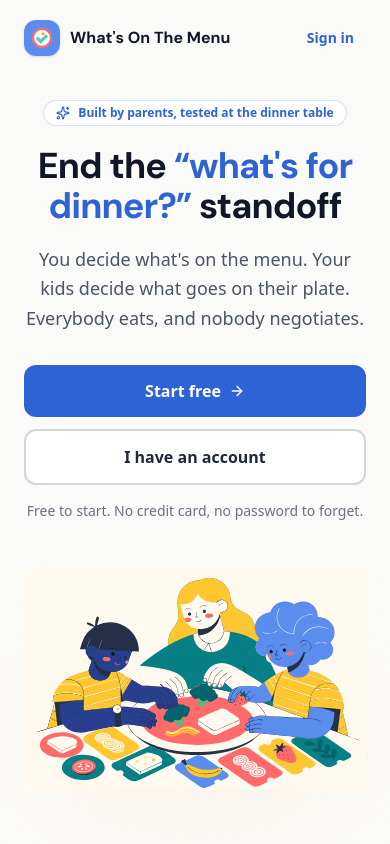
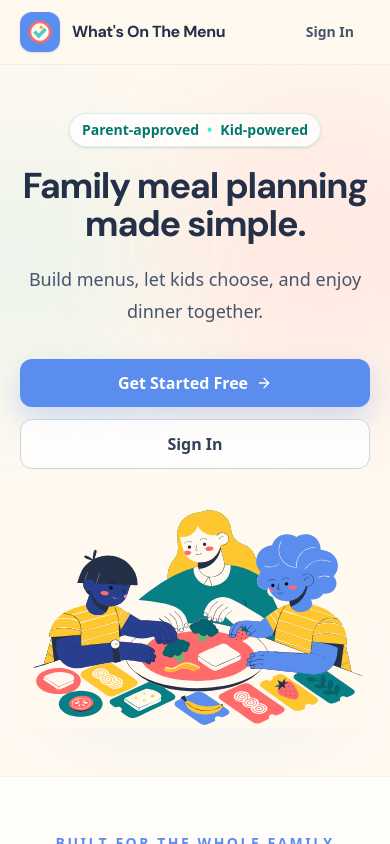
Before and after one commit to jeffeharris/whats-on-the-menu, a React (Vite) app: page / in a window 390 px wide. Built offline with nearby package versions, Linux system fonts and the light colour scheme; no server answers.

Commit message:
Restore the approved landing page

```diff
--- a/src/views/LandingPage.tsx
+++ b/src/views/LandingPage.tsx
@@ -1,144 +1,96 @@
 import { Link } from 'react-router-dom';
-import {
-  CalendarDays,
-  Sparkles,
-  History,
-  ShieldCheck,
-  MailCheck,
-  Salad,
-  Tablet,
-  ArrowRight,
-  Coffee,
-} from 'lucide-react';
+import { ArrowRight, CalendarDays, Smile, TrendingUp, Coffee } from 'lucide-react';
 import { BrandMark } from '../components/common/BrandMark';
 
 // Optional tip-jar link (e.g. Buy Me a Coffee); hidden when VITE_SUPPORT_URL is unset.
 const SUPPORT_URL = import.meta.env.VITE_SUPPORT_URL;
 
-const trustPoints = [
-  { icon: MailCheck, label: 'No passwords — just a magic link' },
-  { icon: Salad, label: '50 kid-friendly foods ready on day one' },
-  { icon: Tablet, label: 'Works on any phone or tablet' },
-];
-
-const steps = [
-  {
-    number: '01',
-    title: 'Stock your food library',
-    description:
-      'Start with 50 kid-tested foods, then add your own with a photo and a few tags. Every household gets its own editable copy.',
-  },
-  {
-    number: '02',
-    title: 'Build tonight’s menu',
-    description:
-      'Pick the options you’re willing to cook. Save the ones that work as presets and reuse them next week.',
-  },
-  {
-    number: '03',
-    title: 'Hand over the tablet',
-    description:
-      'Kid mode is big, bright, and tap-friendly. Kids build their own plate from what you already approved.',
-  },
-];
-
 const features = [
   {
     icon: CalendarDays,
-    title: 'Menus you build once',
-    description:
-      'Save the combinations that actually work as presets, then load a proven menu in a couple of taps.',
+    title: 'Plan Ahead',
+    description: 'Build weekly menus from your family\'s favorite foods and discover new ones together.',
+    iconStyle: 'bg-blue-50 text-blue-600',
   },
   {
-    icon: Sparkles,
-    title: 'Kid mode they ask for',
-    description:
-      'Photo-first food cards, a plate that fills as they choose, and stars for trying something new.',
+    icon: Smile,
+    title: 'Kid-Friendly',
+    description: 'Let kids pick their plates from parent-approved options — no more mealtime battles.',
+    iconStyle: 'bg-teal-50 text-teal-600',
   },
   {
-    icon: History,
-    title: 'Meal history worth keeping',
-    description:
-      'Review how dinner went, then look back to see which meals are keepers and which never leave the plate.',
-  },
-  {
-    icon: ShieldCheck,
-    title: 'A PIN between the modes',
-    description:
-      'Kids stay in kid mode. Your food library, profiles, and settings sit behind a parent PIN.',
+    icon: TrendingUp,
+    title: 'Track Progress',
+    description: 'See what your family loves, review meals together, and celebrate adventurous eaters.',
+    iconStyle: 'bg-amber-50 text-amber-600',
   },
 ];
 
 export function LandingPage() {
   return (
-    <div className="h-full overflow-y-auto bg-[var(--color-parent-bg)]">
-      {/* Header */}
-      <header className="mx-auto flex w-full max-w-6xl items-center justify-between px-6 py-5">
-        <Link
-          to="/"
-          aria-label="What's On The Menu home"
-          className="flex items-center gap-2.5 rounded-xl focus-visible:outline-2 focus-visible:outline-offset-2 focus-visible:outline-[var(--color-parent-primary-deep)]"
-        >
-          <BrandMark className="h-9 w-9 rounded-xl shadow-sm" />
-          <span className="font-[family-name:var(--font-heading)] text-base font-bold text-gray-900">
-            What&apos;s On The Menu
+    <div className="h-full overflow-y-auto bg-[var(--color-brand-cream)] text-[var(--color-brand-ink)]">
+      <header className="sticky top-0 z-20 border-b border-slate-900/5 bg-[var(--color-brand-cream)]/90 backdrop-blur-lg">
+        <div className="mx-auto flex max-w-6xl items-center justify-between px-5 py-3 sm:px-8">
+          <Link to="/" className="flex items-center gap-3" aria-label="What's On The Menu home">
+            <BrandMark className="h-10 w-10 rounded-xl shadow-sm" />
+            <span className="font-[family-name:var(--font-heading)] text-base font-bold tracking-tight sm:text-lg">
+              What's On The Menu
             </span>
           </Link>
+          <nav className="flex items-center gap-2" aria-label="Account">
             <Link
               to="/login"
-          className="rounded-lg px-3 py-2 text-sm font-semibold text-[var(--color-parent-primary-deep)] transition-colors hover:bg-[var(--color-parent-primary)]/10 focus-visible:outline-2 focus-visible:outline-offset-2 focus-visible:outline-[var(--color-parent-primary-deep)]"
+              className="rounded-xl px-4 py-2 text-sm font-semibold text-slate-600 transition-colors hover:bg-white/70 hover:text-[var(--color-parent-primary)]"
             >
-          Sign in
+              Sign In
             </Link>
+            <Link
+              to="/signup"
+              className="hidden rounded-xl bg-[var(--color-parent-primary)] px-4 py-2 text-sm font-semibold text-white shadow-sm transition-transform hover:-translate-y-0.5 sm:inline-flex"
+            >
+              Get Started
+            </Link>
+          </nav>
+        </div>
       </header>
 
-      {/* Hero */}
-      <section className="mx-auto w-full max-w-6xl px-6 pb-4 pt-6 sm:pt-12">
-        <div className="grid items-center gap-12 lg:grid-cols-2">
-          <div className="fade-up-in motion-reduce:animate-none text-center lg:text-left">
-            <p className="mb-5 inline-flex items-center gap-2 rounded-full border border-[var(--color-parent-primary)]/25 bg-white px-3 py-1 text-xs font-semibold text-[var(--color-parent-primary-deep)]">
-              <Sparkles className="h-3.5 w-3.5" />
-              Built by parents, tested at the dinner table
+      <main>
+        <section className="relative isolate overflow-hidden">
+          <div className="absolute -left-28 top-16 -z-10 h-64 w-64 rounded-full bg-[var(--color-kid-secondary)]/10 blur-3xl" />
+          <div className="absolute -right-24 top-4 -z-10 h-80 w-80 rounded-full bg-[var(--color-kid-primary)]/10 blur-3xl" />
+          <div className="mx-auto grid max-w-6xl items-center gap-8 px-5 py-12 sm:px-8 sm:py-16 lg:grid-cols-[0.88fr_1.12fr] lg:gap-12 lg:py-20">
+            <div className="text-center lg:text-left">
+              <div className="mb-5 inline-flex items-center rounded-full border border-[var(--color-kid-secondary)]/25 bg-white/75 px-3 py-1.5 text-sm font-semibold text-teal-700 shadow-sm">
+                Parent-approved <span className="mx-2 text-teal-300">•</span> Kid-powered
+              </div>
+              <h1 className="font-[family-name:var(--font-heading)] text-4xl font-bold leading-[1.05] tracking-[-0.035em] text-[var(--color-brand-ink)] sm:text-5xl lg:text-6xl">
+                Family meal planning made simple.
+              </h1>
+              <p className="mx-auto mt-5 max-w-xl text-lg leading-8 text-slate-600 lg:mx-0 lg:text-xl">
+                Build menus, let kids choose, and enjoy dinner together.
               </p>
-            <h1 className="font-[family-name:var(--font-heading)] text-4xl font-bold leading-[1.1] tracking-tight text-gray-900 sm:text-5xl">
-              End the{' '}
-              <span className="text-[var(--color-parent-primary-deep)]">
-                &ldquo;what&apos;s for dinner?&rdquo;
-              </span>{' '}
-              standoff
-            </h1>
-            <p className="mx-auto mt-5 max-w-lg text-lg leading-relaxed text-gray-600 lg:mx-0">
-              You decide what&apos;s on the menu. Your kids decide what goes on
-              their plate. Everybody eats, and nobody negotiates.
-            </p>
-
-            <div className="mx-auto mt-8 flex max-w-md flex-col gap-3 sm:flex-row lg:mx-0">
+              <div className="mt-8 flex flex-col items-stretch justify-center gap-3 sm:flex-row lg:justify-start">
                 <Link
                   to="/signup"
-                className="inline-flex flex-1 items-center justify-center gap-2 rounded-xl bg-[var(--color-parent-primary-deep)] px-6 py-3.5 font-semibold text-white transition-transform hover:brightness-110 focus-visible:outline-2 focus-visible:outline-offset-2 focus-visible:outline-[var(--color-parent-primary-deep)] active:scale-[0.98] motion-reduce:transition-none motion-reduce:active:scale-100"
+                  className="inline-flex min-h-12 items-center justify-center gap-2 rounded-xl bg-[var(--color-parent-primary)] px-6 py-3 font-semibold text-white shadow-[0_12px_30px_rgba(91,141,238,0.28)] transition-transform hover:-translate-y-0.5"
                 >
-                Start free
+                  Get Started Free
                   <ArrowRight className="h-4 w-4" />
                 </Link>
                 <Link
                   to="/login"
-                className="inline-flex flex-1 items-center justify-center rounded-xl border-2 border-gray-300 bg-white px-6 py-3.5 font-semibold text-gray-800 transition-colors hover:border-gray-400 hover:bg-gray-50 focus-visible:outline-2 focus-visible:outline-offset-2 focus-visible:outline-[var(--color-parent-primary-deep)]"
+                  className="inline-flex min-h-12 items-center justify-center rounded-xl border border-slate-300 bg-white/80 px-6 py-3 font-semibold text-slate-700 transition-colors hover:border-[var(--color-parent-primary)] hover:text-[var(--color-parent-primary)]"
                 >
-                I have an account
+                  Sign In
                 </Link>
               </div>
-
-            <p className="mt-4 text-sm text-gray-500">
-              Free to start. No credit card, no password to forget.
-            </p>
             </div>
 
-          <div className="fade-up-in motion-reduce:animate-none [animation-delay:120ms]">
-            <div className="relative mx-auto w-full max-w-xl">
-              <div className="absolute inset-x-10 bottom-3 h-24 rounded-full bg-[var(--color-brand-peach)]/35 blur-3xl" />
+            <div className="relative mx-auto w-full max-w-2xl">
+              <div className="absolute inset-x-10 bottom-1 h-20 rounded-full bg-[var(--color-parent-primary)]/10 blur-2xl" />
               <img
                 src="/brand/hero-family.svg"
-                alt="A family happily choosing foods together at the dinner table"
+                alt="A parent and two children choosing foods together for a family meal"
                 width="1280"
                 height="832"
                 fetchPriority="high"
@@ -146,141 +98,60 @@ export function LandingPage() {
               />
             </div>
           </div>
+        </section>
+
+        <section className="border-y border-slate-900/5 bg-white/65 px-5 py-14 sm:px-8 sm:py-18" aria-labelledby="features-heading">
+          <div className="mx-auto max-w-6xl">
+            <div className="mx-auto mb-9 max-w-2xl text-center">
+              <p className="text-sm font-bold uppercase tracking-[0.18em] text-[var(--color-parent-primary)]">Built for the whole family</p>
+              <h2 id="features-heading" className="mt-3 font-[family-name:var(--font-heading)] text-3xl font-bold tracking-tight text-[var(--color-brand-ink)] sm:text-4xl">
+                One plan. Everyone gets a voice.
+              </h2>
+            </div>
+
+            <div className="grid gap-5 sm:grid-cols-3">
+              {features.map((feature) => (
+                <article
+                  key={feature.title}
+                  className="rounded-3xl border border-slate-200/80 bg-white p-6 shadow-[0_12px_40px_rgba(35,48,71,0.06)]"
+                >
+                  <div className={`inline-flex h-12 w-12 items-center justify-center rounded-2xl ${feature.iconStyle}`}>
+                    <feature.icon className="h-6 w-6" />
+                  </div>
+                  <h3 className="mt-5 font-[family-name:var(--font-heading)] text-lg font-bold text-[var(--color-brand-ink)]">
+                    {feature.title}
+                  </h3>
+                  <p className="mt-2 text-sm leading-6 text-slate-600">{feature.description}</p>
+                </article>
+              ))}
+            </div>
           </div>
         </section>
+      </main>
 
-      {/* Trust strip */}
-      <section className="mx-auto w-full max-w-6xl px-6 py-12">
-        <ul className="grid gap-4 rounded-2xl border border-gray-200/80 bg-white/70 p-5 sm:grid-cols-3">
-          {trustPoints.map((point) => (
-            <li
-              key={point.label}
-              className="flex items-center justify-center gap-2.5 text-sm font-medium text-gray-700"
-            >
-              <point.icon className="h-5 w-5 shrink-0 text-[var(--color-parent-primary-deep)]" />
-              {point.label}
-            </li>
-          ))}
-        </ul>
-      </section>
-
-      {/* How it works */}
-      <section className="mx-auto w-full max-w-6xl px-6 py-10">
-        <div className="mb-10 text-center">
-          <h2 className="font-[family-name:var(--font-heading)] text-3xl font-bold tracking-tight text-gray-900">
-            Dinner, sorted in three steps
-          </h2>
-          <p className="mx-auto mt-3 max-w-xl text-gray-600">
-            Set it up once on a quiet afternoon. After that, planning a meal
-            takes about a minute.
-          </p>
+      <footer className="px-5 py-8 text-sm text-slate-500 sm:px-8">
+        <div className="mx-auto flex max-w-6xl flex-col items-center justify-between gap-5 sm:flex-row">
+          <div className="flex items-center gap-2.5 text-slate-600">
+            <BrandMark className="h-7 w-7 rounded-lg" />
+            <span className="font-semibold">What's On The Menu</span>
           </div>
-
-        <ol className="grid gap-6 md:grid-cols-3">
-          {steps.map((step) => (
-            <li
-              key={step.number}
-              className="relative rounded-2xl border border-gray-200/80 bg-white p-6"
-            >
-              <span className="font-[family-name:var(--font-heading)] text-sm font-bold text-[var(--color-parent-primary-deep)]">
-                {step.number}
-              </span>
-              <h3 className="mt-2 font-[family-name:var(--font-heading)] text-lg font-bold text-gray-900">
-                {step.title}
-              </h3>
-              <p className="mt-2 text-sm leading-relaxed text-gray-600">
-                {step.description}
-              </p>
-            </li>
-          ))}
-        </ol>
-      </section>
-
-      {/* Features */}
-      <section className="mx-auto w-full max-w-6xl px-6 py-10">
-        <div className="mb-10 text-center">
-          <h2 className="font-[family-name:var(--font-heading)] text-3xl font-bold tracking-tight text-gray-900">
-            Two modes, one family
-          </h2>
-          <p className="mx-auto mt-3 max-w-xl text-gray-600">
-            A calm planning tool for you. A bright, tappable game for them.
-          </p>
-        </div>
-
-        <div className="grid gap-5 sm:grid-cols-2">
-          {features.map((feature) => (
-            <div
-              key={feature.title}
-              className="rounded-2xl border border-gray-200/80 bg-white p-6 transition-shadow hover:shadow-md motion-reduce:transition-none"
-            >
-              <div className="mb-4 inline-flex h-11 w-11 items-center justify-center rounded-xl bg-[var(--color-parent-primary)]/10">
-                <feature.icon className="h-5 w-5 text-[var(--color-parent-primary-deep)]" />
-              </div>
-              <h3 className="font-[family-name:var(--font-heading)] text-lg font-bold text-gray-900">
-                {feature.title}
-              </h3>
-              <p className="mt-2 text-sm leading-relaxed text-gray-600">
-                {feature.description}
-              </p>
-            </div>
-          ))}
-        </div>
-      </section>
-
-      {/* Closing CTA */}
-      <section className="mx-auto w-full max-w-6xl px-6 py-14">
-        <div className="rounded-3xl bg-gradient-to-br from-[var(--color-parent-primary-deep)] to-[var(--color-parent-secondary)] px-6 py-12 text-center">
-          <h2 className="font-[family-name:var(--font-heading)] text-3xl font-bold tracking-tight text-white">
-            Your next dinner could be the easy one
-          </h2>
-          <p className="mx-auto mt-3 max-w-lg text-white/90">
-            Create your household, enter your email, and click the link we send.
-            You&apos;ll be building a menu in under two minutes.
-          </p>
-          <Link
-            to="/signup"
-            className="mt-7 inline-flex items-center justify-center gap-2 rounded-xl bg-white px-7 py-3.5 font-semibold text-[var(--color-parent-primary-deep)] transition-transform hover:bg-gray-50 focus-visible:outline-2 focus-visible:outline-offset-2 focus-visible:outline-white active:scale-[0.98] motion-reduce:transition-none motion-reduce:active:scale-100"
-          >
-            Create your family account
-            <ArrowRight className="h-4 w-4" />
-          </Link>
-        </div>
-      </section>
-
-      {/* Footer */}
-      <footer className="border-t border-gray-200 px-6 py-8">
-        <div className="mx-auto flex w-full max-w-6xl flex-col items-center justify-between gap-4 text-sm text-gray-500 sm:flex-row">
-          <div className="flex items-center gap-2">
-            <BrandMark className="h-6 w-6 rounded-md" />
-            <span>What&apos;s On The Menu</span>
-          </div>
-          <div className="flex items-center gap-4">
-            <Link
-              to="/terms"
-              className="rounded transition-colors hover:text-gray-800 focus-visible:outline-2 focus-visible:outline-offset-2 focus-visible:outline-[var(--color-parent-primary-deep)]"
-            >
+          <div className="flex flex-wrap items-center justify-center gap-x-4 gap-y-2">
+            <Link to="/terms" className="transition-colors hover:text-slate-800">
               Terms of Service
             </Link>
-            <span aria-hidden="true">&middot;</span>
-            <Link
-              to="/privacy"
-              className="rounded transition-colors hover:text-gray-800 focus-visible:outline-2 focus-visible:outline-offset-2 focus-visible:outline-[var(--color-parent-primary-deep)]"
-            >
+            <Link to="/privacy" className="transition-colors hover:text-slate-800">
               Privacy Policy
             </Link>
             {SUPPORT_URL && (
-              <>
-                <span aria-hidden="true">&middot;</span>
               <a
                 href={SUPPORT_URL}
                 target="_blank"
                 rel="noopener noreferrer"
-                  className="inline-flex items-center gap-1 rounded transition-colors hover:text-gray-800 focus-visible:outline-2 focus-visible:outline-offset-2 focus-visible:outline-[var(--color-parent-primary-deep)]"
+                className="inline-flex items-center gap-1.5 transition-colors hover:text-slate-800"
               >
                 <Coffee className="h-3.5 w-3.5" />
                 Buy me a coffee
               </a>
-              </>
             )}
           </div>
         </div>
```
Lines whose indentation alone changed are shown as unchanged.
